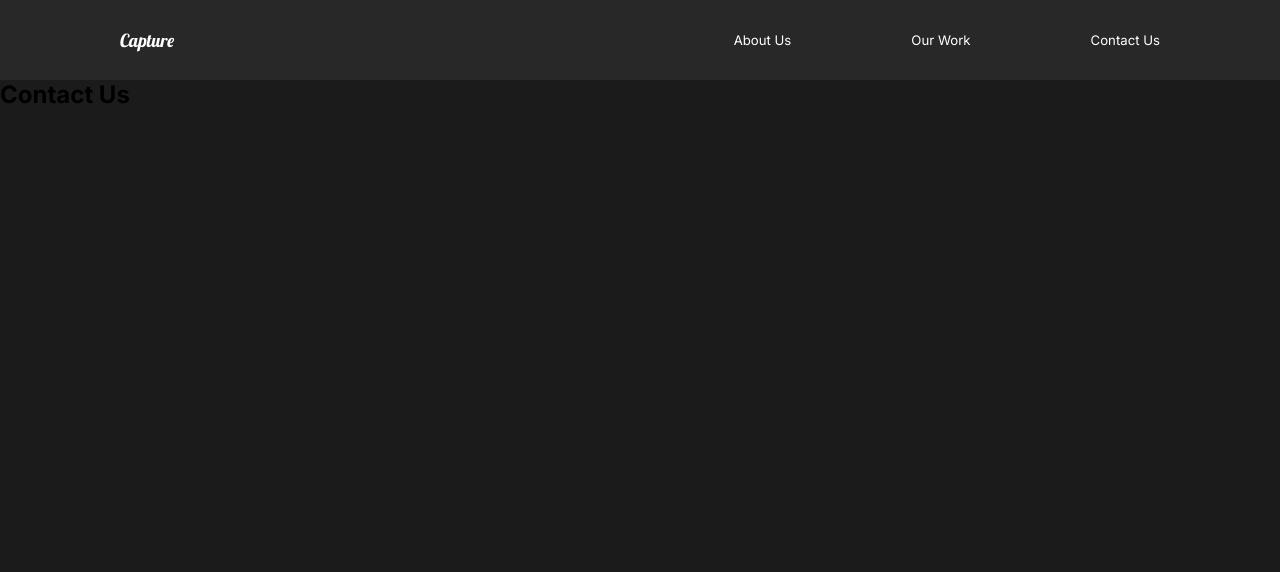
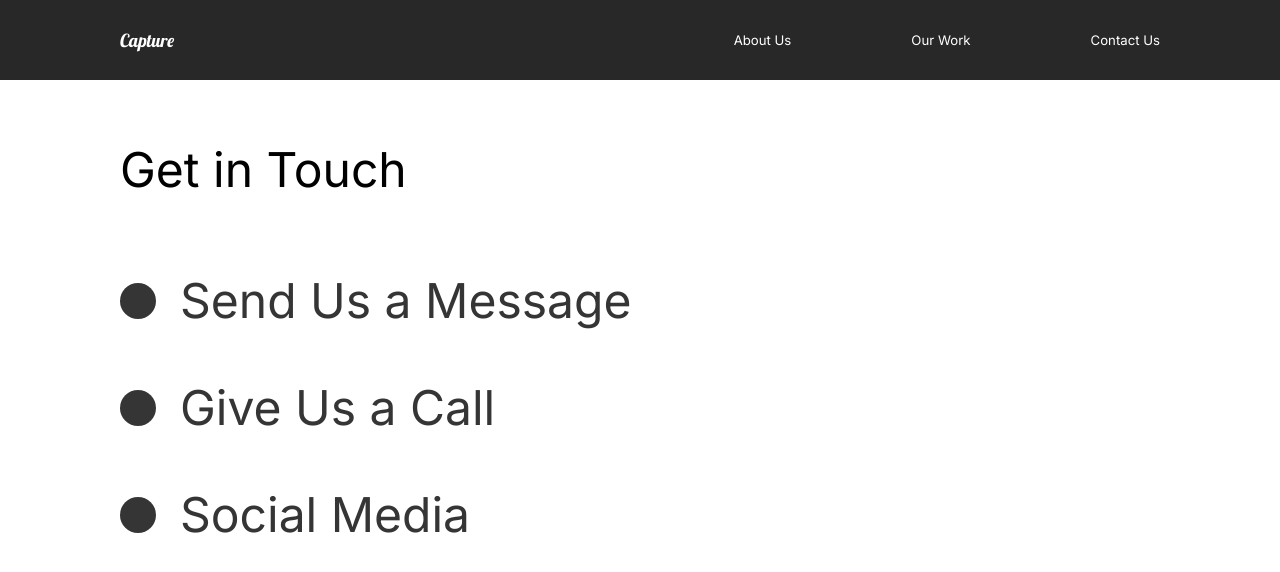
Before and after one commit to Sumerian812/Capture-Artist-Portfolio, a React (Create React App) app: page /contact in a window 1280 px wide. Shown: the top 572 px of the page. Built offline with nearby package versions, Linux system fonts and the light colour scheme.

Commit message:
ContactUs Animation

```diff
--- a/src/pages/ContactUs.js
+++ b/src/pages/ContactUs.js
@@ -1,15 +1,80 @@
 import React from "react";
 // Framer Motion
 import { motion } from "framer-motion";
-import { pageAnimation } from "../animation";
+import { pageAnimation, titleAnimation } from "../animation";
+import styled from "styled-components";
 
 
 const ContactUs = () => {
     return (
-        <motion.div variants={pageAnimation} initial="hidden" animate="show" exit="exit">
-            <h1>Contact Us</h1>
-        </motion.div>
+        <SytledContact
+            variants={pageAnimation}
+            initial="hidden"
+            animate="show"
+            exit="exit"
+            style={{ background: "#fff" }}>
+            <StyledTitle>
+                <StyledHide>
+                    <motion.h2 variants={titleAnimation}>
+                        Get in Touch
+                    </motion.h2>
+                </StyledHide>
+            </StyledTitle>
+            <div>
+                <StyledHide>
+                    <StyledSocial variants={titleAnimation}>
+                        <StyledCircle />
+                        <h2>Send Us a Message</h2>
+                    </StyledSocial>
+                </StyledHide>
+                <StyledHide>
+                    <StyledSocial variants={titleAnimation}>
+                        <StyledCircle />
+                        <h2>Give Us a Call</h2>
+                    </StyledSocial>
+                </StyledHide>
+                <StyledHide>
+                    <StyledSocial variants={titleAnimation}>
+                        <StyledCircle />
+                        <h2>Social Media</h2>
+                    </StyledSocial>
+                </StyledHide>
+            </div>
+        </SytledContact>
     );
 };
 
+
+const SytledContact = styled(motion.div)`
+    padding: 5rem 10rem;
+    color: #353535;
+    min-height: 90vh;
+`;
+
+const StyledTitle = styled(motion.div)`
+    margin-bottom: 4rem;
+    color: black;
+`;
+
+const StyledHide = styled(motion.div)`
+    overflow: hidden;
+`;
+
+const StyledCircle = styled(motion.div)`
+    border-radius: 50%;
+    width: 3rem;
+    height: 3rem;
+    background: #353535;
+`;
+
+const StyledSocial = styled(motion.div)`
+    display: flex;
+    align-items: center;
+    h2 {
+        margin: 2rem;
+    }
+`;
+
+
+
 export default ContactUs;
```
Also changed, not shown: 1 other file (tests, documents, lock files or other folders).
